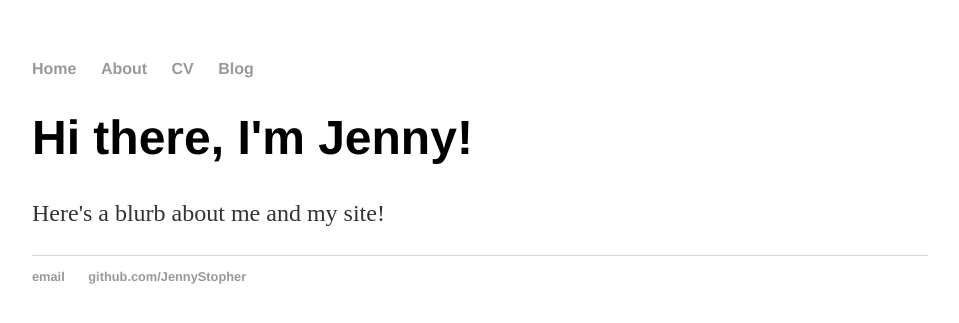
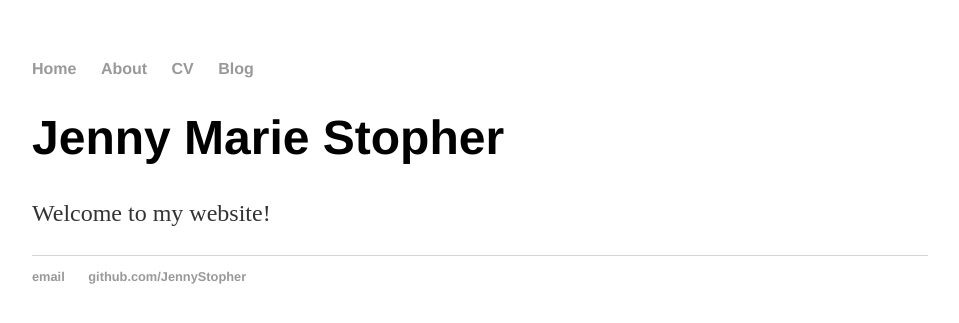
Before and after one commit to Jemastop/jemastop.github.io, a Jekyll site: the page built from index.html, in a window 1280 px wide. Shown: the top 323 px of the page, without its empty margins (160-1119 px from the left). Built offline with Jekyll 4.4.1, drawn with Linux system fonts in a browser that asks for light colours.

Commit message:
Update index.html

```diff
--- a/index.html
+++ b/index.html
@@ -3,7 +3,6 @@ layout: default
 title: "Jenny Stopher, Web Developer"
 ---
 <div class="blurb">
-	<h1>Hi there, I'm Jenny!</h1>
-	<p>Here's a blurb about me and my site!</p>
-	<What do you know?</p>
+	<h1>Jenny Marie Stopher</h1>
+	<p>Welcome to my website!</p>
 </div><!-- /.blurb -->
```
